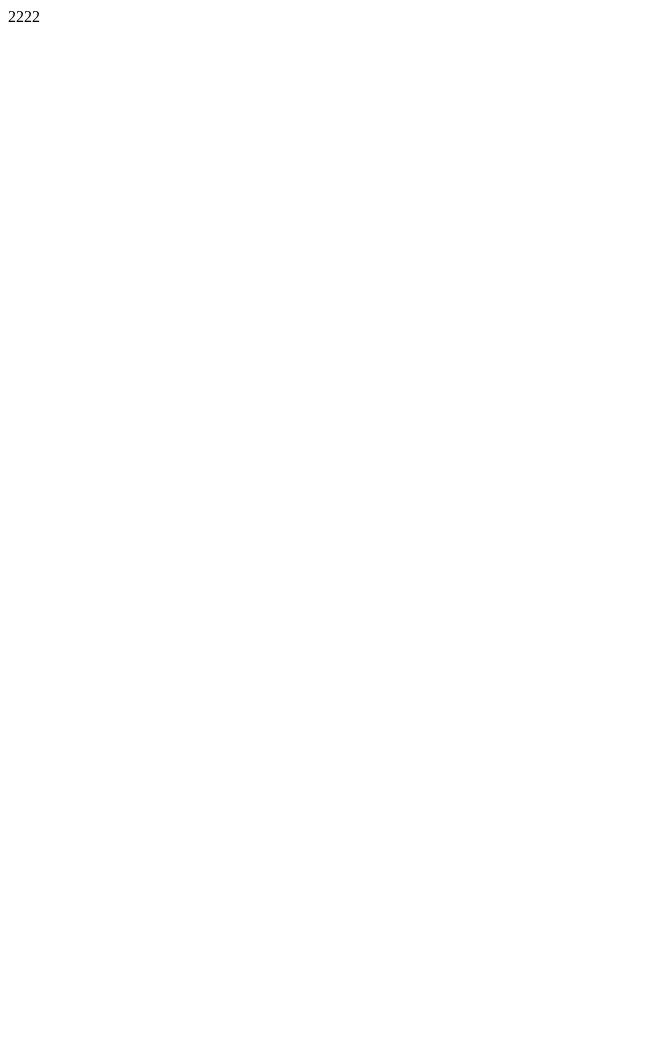
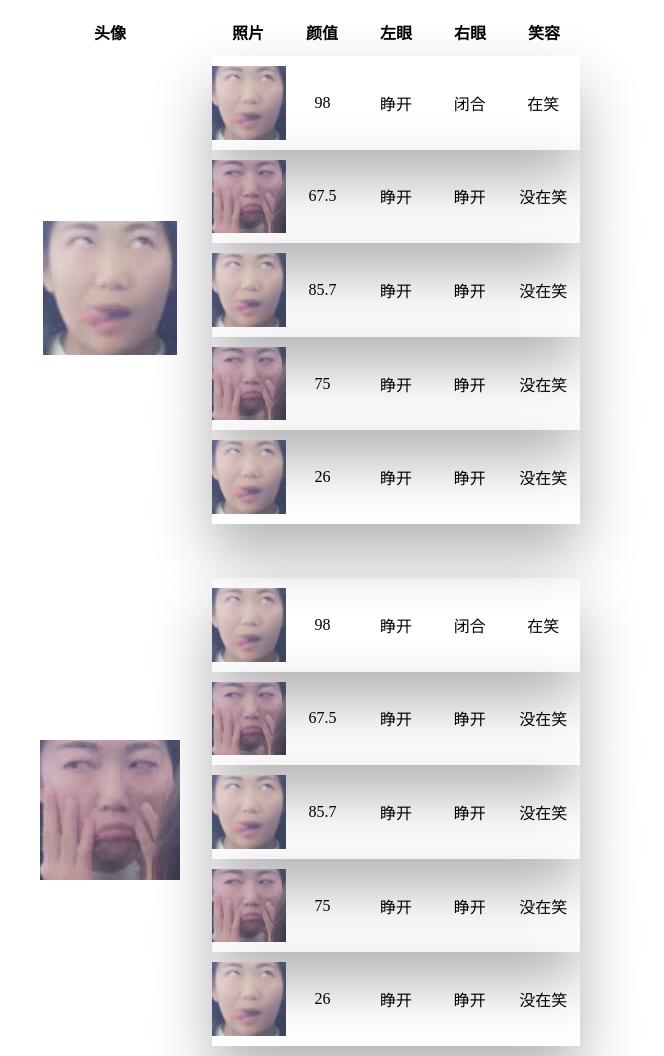
Before and after one commit to 892681347/892681347.github.io, a plain HTML site: page index.html in a window 1280 px wide. Shown: the whole page, without its empty margins (0-664 px from the left). Before the commit the page ends 800 px from the top, so only its background shows below. Drawn offline with nearby package versions, Linux system fonts and the light colour scheme.

Commit message:
Update index.html

```diff
--- a/index.html
+++ b/index.html
@@ -1 +1,155 @@
-2222
+<!DOCTYPE html>
+<html>
+	<head>
+		<meta charset="utf-8" />
+		<title></title>
+		<link rel="stylesheet" type="text/css" href="zui/css/zui.css"/>
+		<link rel="stylesheet" type="text/css" href="css/form.css"/>
+	</head>
+	<body>
+		<table class="table-auto">
+			<thead>
+				<tr>
+					<th>头像</th>
+					<th>照片</th>
+					<th>颜值</t1h>
+					<th>左眼</th>
+					<th>右眼</th>
+					<th>笑容</th>
+				</tr>
+			</thead>
+			<!-- 第一个人 -->
+			<tr>
+				<td rowspan="4" class="tx">
+					<img src="img/114.png" >
+				</td>
+				<td rowspan="4" colspan="5" class="other">
+					<div class="list-group sortableList">
+					  <div class="list-group-item box" onmouseup="bctives(this)">
+						  <img src="img/114.png">
+						  <div>98</div>
+						  <div>睁开</div>
+						  <div>闭合</div>
+						  <div>在笑</div>
+					  </div>
+					  <div class="list-group-item box" onmouseup="bctives(this)">
+						  <img src="img/115.png">
+						  <div>67.5</div>
+						  <div>睁开</div>
+						  <div>睁开</div>
+						  <div>没在笑</div>
+					  </div>
+					  <div class="list-group-item box" onmouseup="bctives(this)">
+						  <img src="img/114.png">
+						  <div>85.7</div>
+						  <div>睁开</div>
+						  <div>睁开</div>
+						  <div>没在笑</div>
+					  </div>
+					  <div class="list-group-item box" onmouseup="bctives(this)">
+						  <img src="img/115.png">
+						  <div>75</div>
+						  <div>睁开</div>
+						  <div>睁开</div>
+						  <div>没在笑</div>
+					  </div>
+					  <div class="list-group-item box" onmouseup="bctives(this)">
+						  <img src="img/114.png">
+						  <div>26</div>
+						  <div>睁开</div>
+						  <div>睁开</div>
+						  <div>没在笑</div>
+					  </div>
+					</div>
+				</td>
+			</tr>
+			<tr class="other"></tr>
+			<tr class="other"></tr>
+			<tr class="other"></tr>
+			<!-- 换下一个人，中间空行 -->
+			<tr style="height: 50px;"></tr>
+
+
+			<!-- 第二个人 -->
+			<tr>
+				<td rowspan="4" class="tx">
+					<img src="img/115.png" >
+				</td>
+				<td rowspan="4" colspan="5">
+					<div class="list-group sortableList">
+					  <div class="list-group-item box" onmouseup="bctives(this)">
+						  <img src="img/114.png">
+						  <div>98</div>
+						  <div>睁开</div>
+						  <div>闭合</div>
+						  <div>在笑</div>
+					  </div>
+					  <div class="list-group-item box" onmouseup="bctives(this)">
+						  <img src="img/115.png">
+						  <div>67.5</div>
+						  <div>睁开</div>
+						  <div>睁开</div>
+						  <div>没在笑</div>
+					  </div>
+					  <div class="list-group-item box" onmouseup="bctives(this)">
+						  <img src="img/114.png">
+						  <div>85.7</div>
+						  <div>睁开</div>
+						  <div>睁开</div>
+						  <div>没在笑</div>
+					  </div>
+					  <div class="list-group-item box" onmouseup="bctives(this)">
+						  <img src="img/115.png">
+						  <div>75</div>
+						  <div>睁开</div>
+						  <div>睁开</div>
+						  <div>没在笑</div>
+					  </div>
+					  <div class="list-group-item box" onmouseup="bctives(this)">
+						  <img src="img/114.png">
+						  <div>26</div>
+						  <div>睁开</div>
+						  <div>睁开</div>
+						  <div>没在笑</div>
+					  </div>
+					</div>
+				</td>
+			</tr>
+			<tr></tr>
+			<tr></tr>
+			<tr></tr>
+			<!-- <td rowspan="2" bgcolor="blue">11</td> -->
+		</table>
+
+
+		<script src="zui/lib/jquery/jquery.js" type="text/javascript" charset="utf-8"></script>
+		<script src="zui/js/zui.js" type="text/javascript" charset="utf-8"></script>
+		<script src="zui/lib/sortable/zui.sortable.min.js"></script>
+		<script type="text/javascript">
+
+			// 初始化时传入选项参数
+			$('.sortableList').sortable();
+
+			function bctives(o){
+				list = document.getElementsByClassName("sortableList");
+				for(var j=0;j<list.length;j++){
+					items = list[j].getElementsByClassName("list-group-item");
+					for(var i=1;i<items.length;i++){
+						items[i].style.backgroundColor = "white";
+					}
+					items[0].style.backgroundColor = "aquamarine";
+				}
+				// items = document.getElementsByClassName("list-group-item");
+
+			};
+			window.onload = function(){
+				list = document.getElementsByClassName("sortableList");
+				for(var j=0;j<list.length;j++){
+					items = list[j].getElementsByClassName("list-group-item");
+					items[0].style.backgroundColor = "aquamarine";
+				}
+			};
+
+		</script>
+	</body>
+</html>
```
